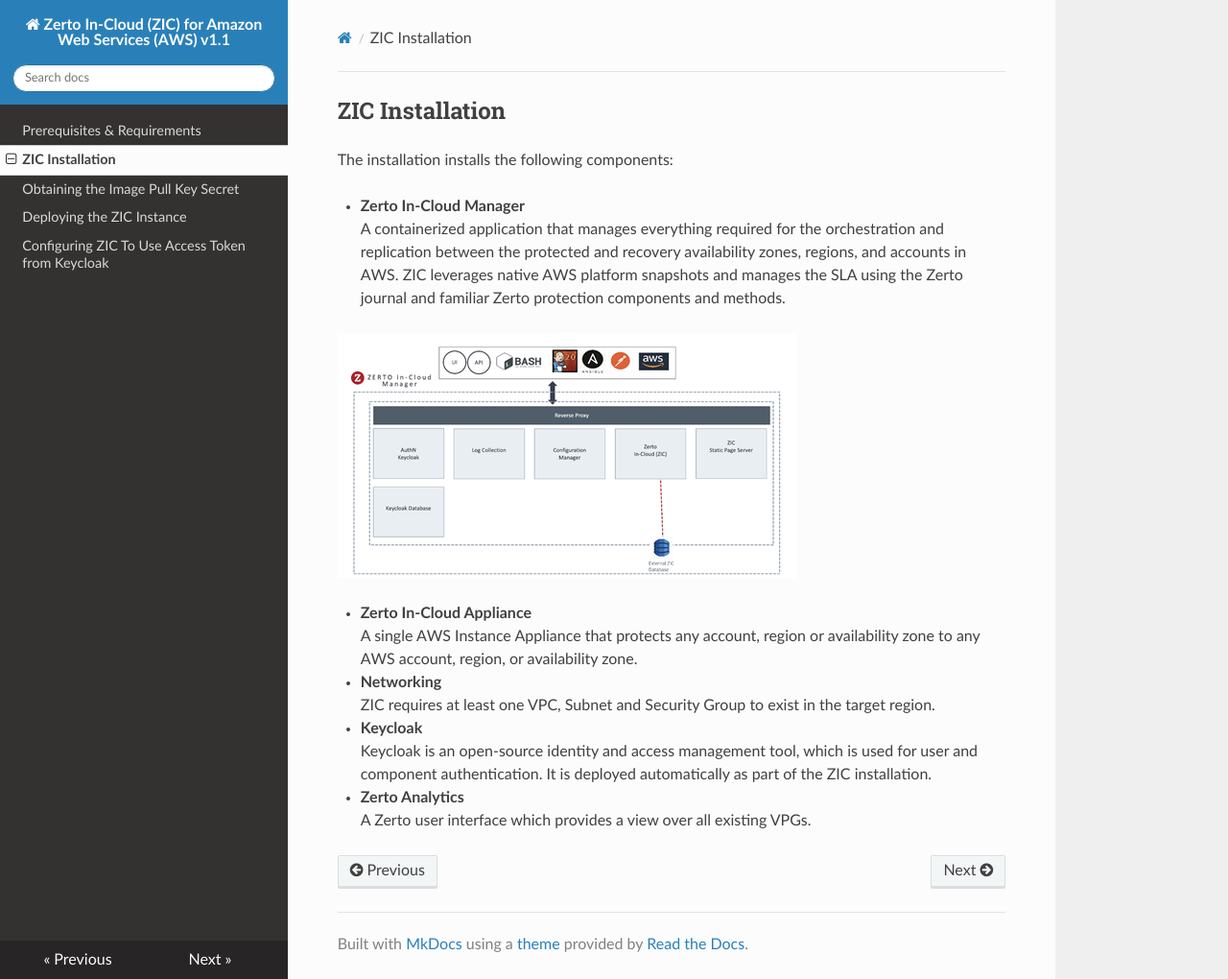
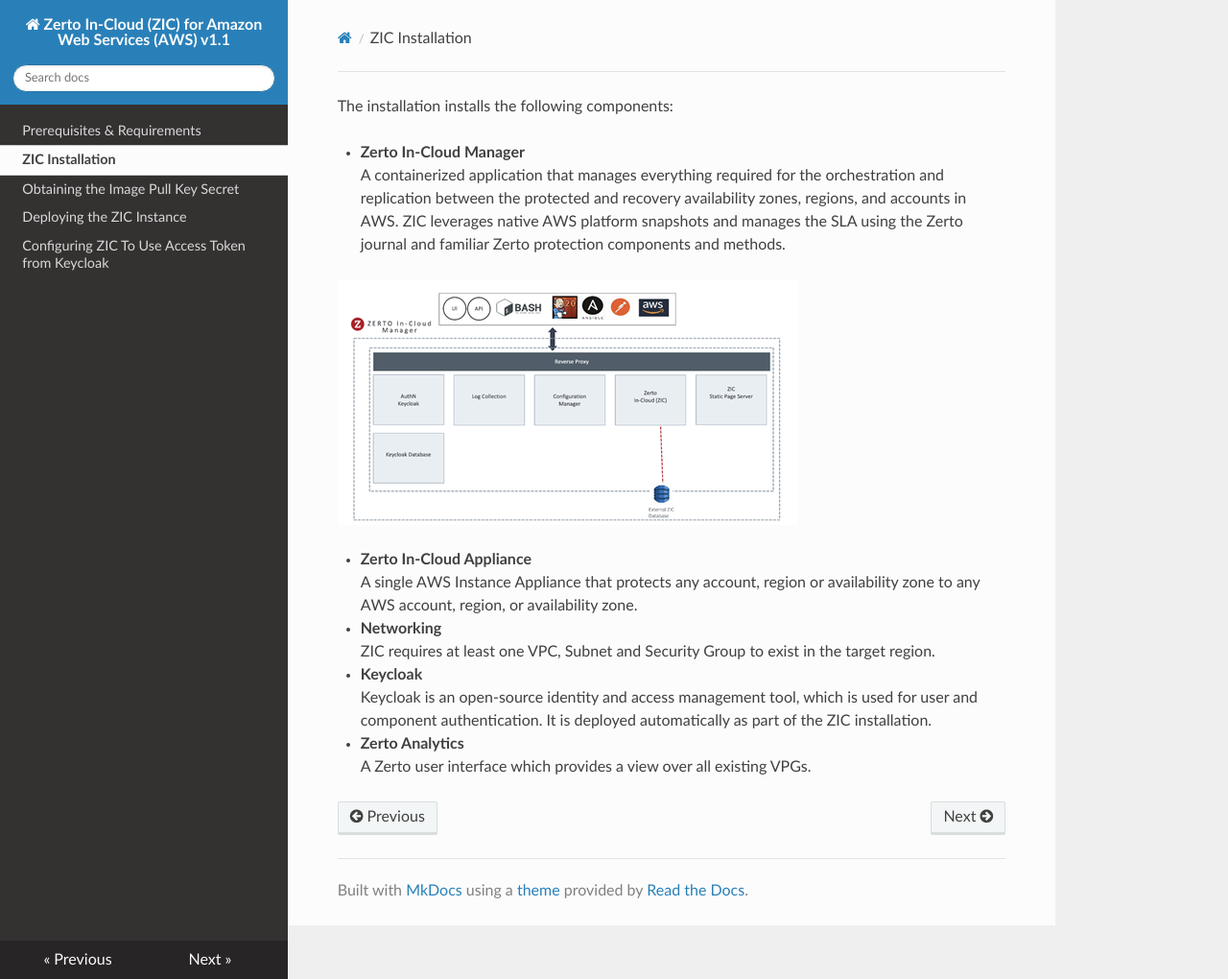
Before and after one commit to ZertoPublic/ZIC-for-AWS-Documentation, an MkDocs documentation site: the page built from docs/ZIC_installation_components.md, in a window 1280 px wide and 1020 px high. Shown: the whole window at 96% size. Built offline with MkDocs 1.6.1, drawn with Linux system fonts in a browser that asks for light colours.

Commit message:
Update ZIC_installation_components.md

```diff
--- a/docs/ZIC_installation_components.md
+++ b/docs/ZIC_installation_components.md
@@ -1,5 +1,3 @@
-## ZIC Installation
-
 The installation installs the following components:
 
 - **Zerto In-Cloud Manager** </br>
```
